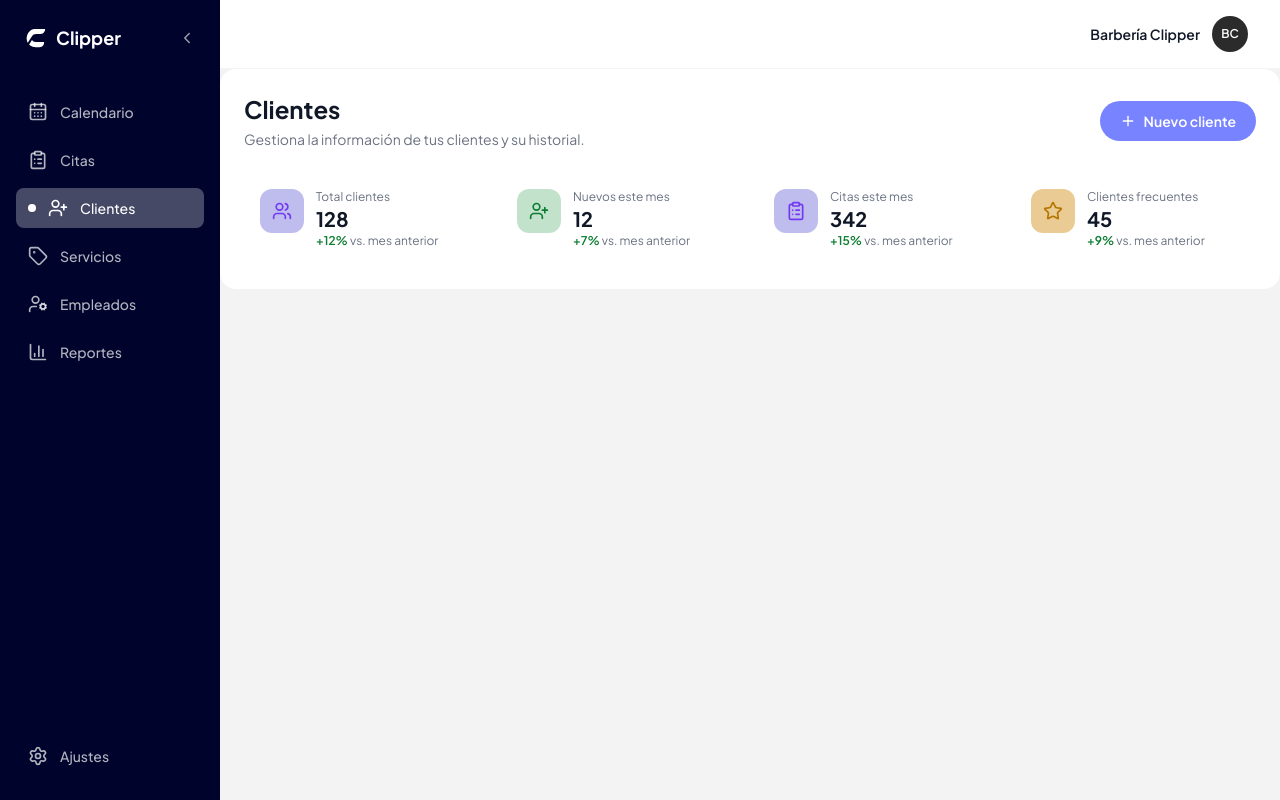
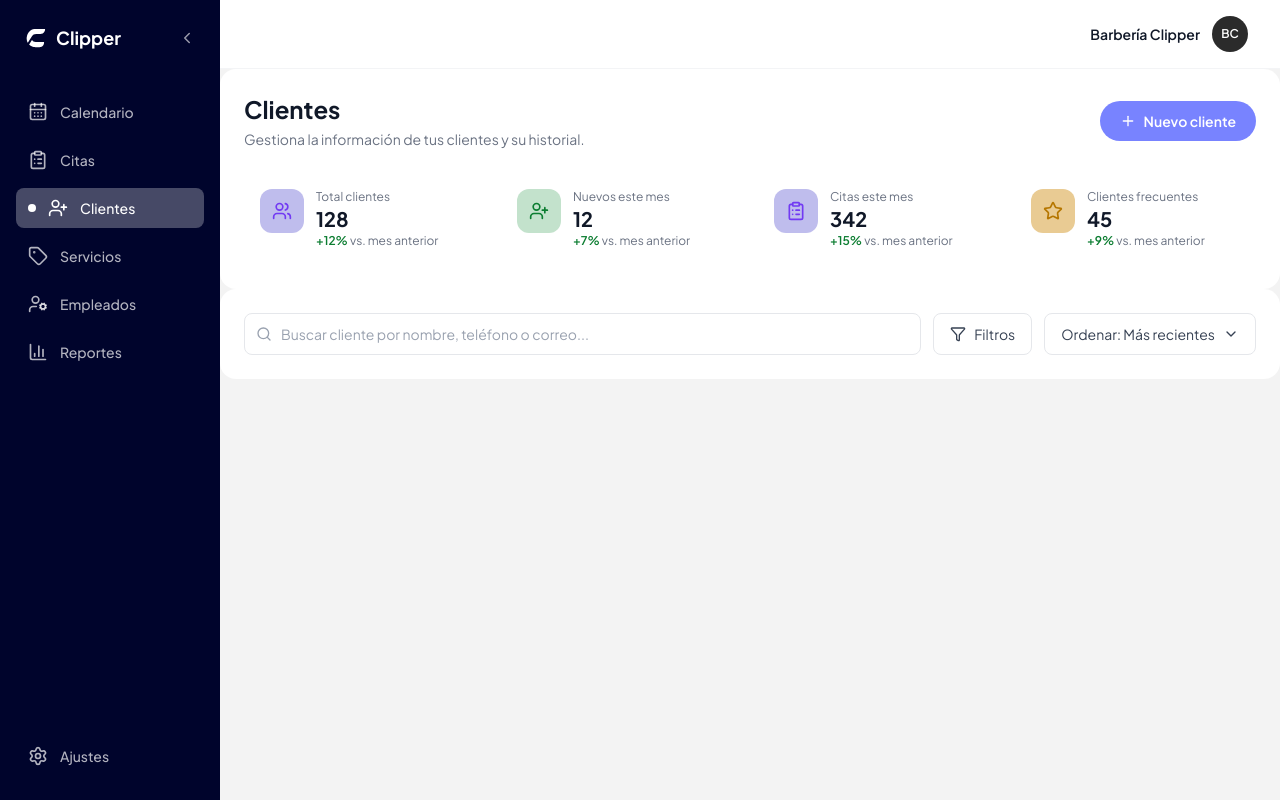
Before and after one commit to AndresRios123/Clipper-frontend, a React (Vite) app: page /clientes in a window 1280 px wide. Built offline with nearby package versions, Linux system fonts and the light colour scheme.

Commit message:
Implementado clientslistsection en la página clientes

```diff
--- a/src/components/ClientsView/ClientslistSection.tsx
+++ b/src/components/ClientsView/ClientslistSection.tsx
@@ -1,6 +1,6 @@
 import { useState } from "react";
 import { Filter, ChevronDown } from "lucide-react";
-import SearchInput from "./SearchInput";
+import SearchInput from "../SearchInput/SearchInput";
 
 const ClientsListSection = () => {
   const [searchTerm, setSearchTerm] = useState("");
--- a/src/pages/Clients.tsx
+++ b/src/pages/Clients.tsx
@@ -1,8 +1,12 @@
 import ClientsHeader from "../components/ClientsView/ClientsHeader";
+import ClientsListSection from "../components/ClientsView/ClientslistSection";
 
 const Clients = () => {
   return (
-    <ClientsHeader/>
+    <div>
+      <ClientsHeader/>
+      <ClientsListSection/>
+    </div>
   );
 };
 
```
